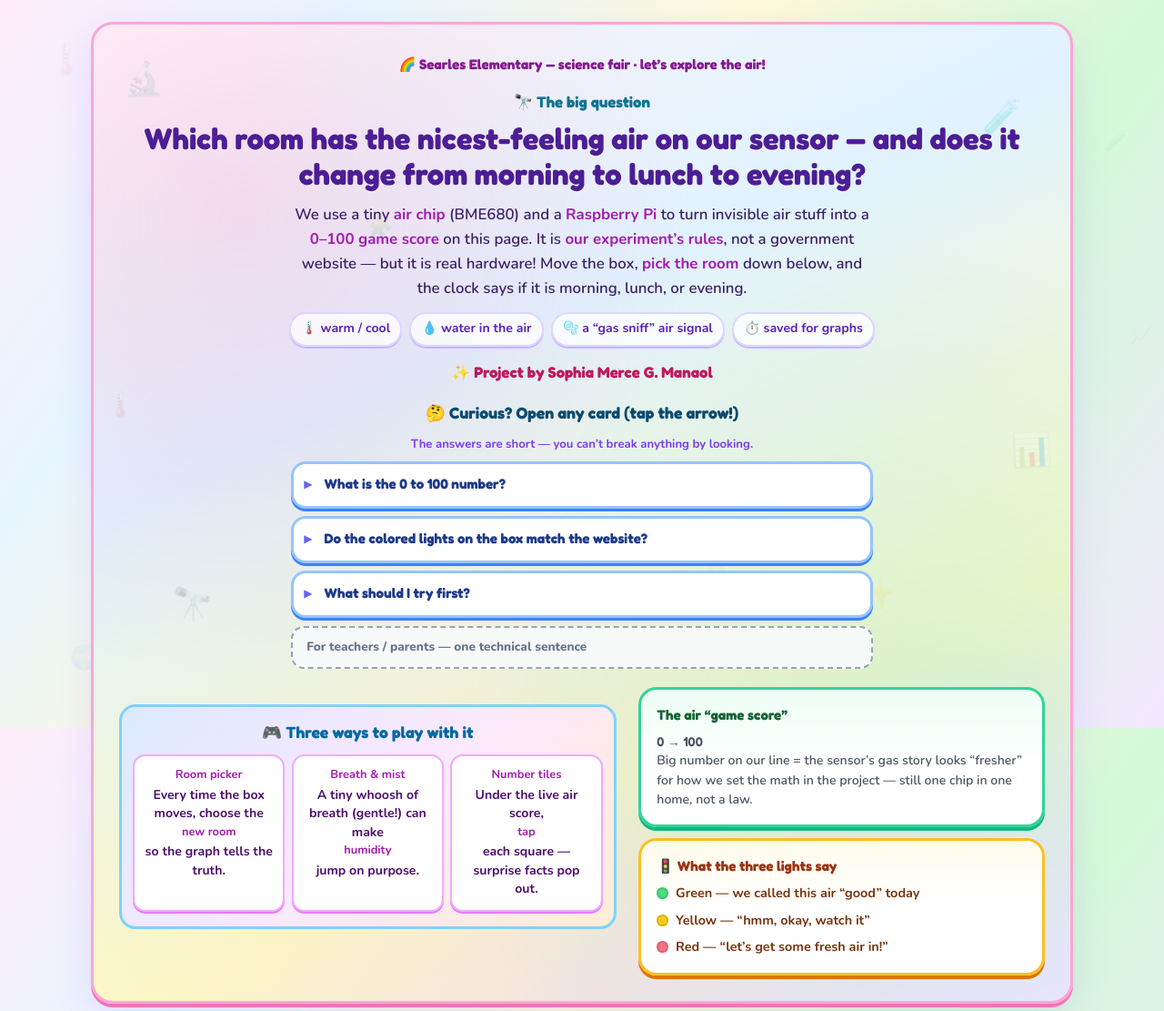
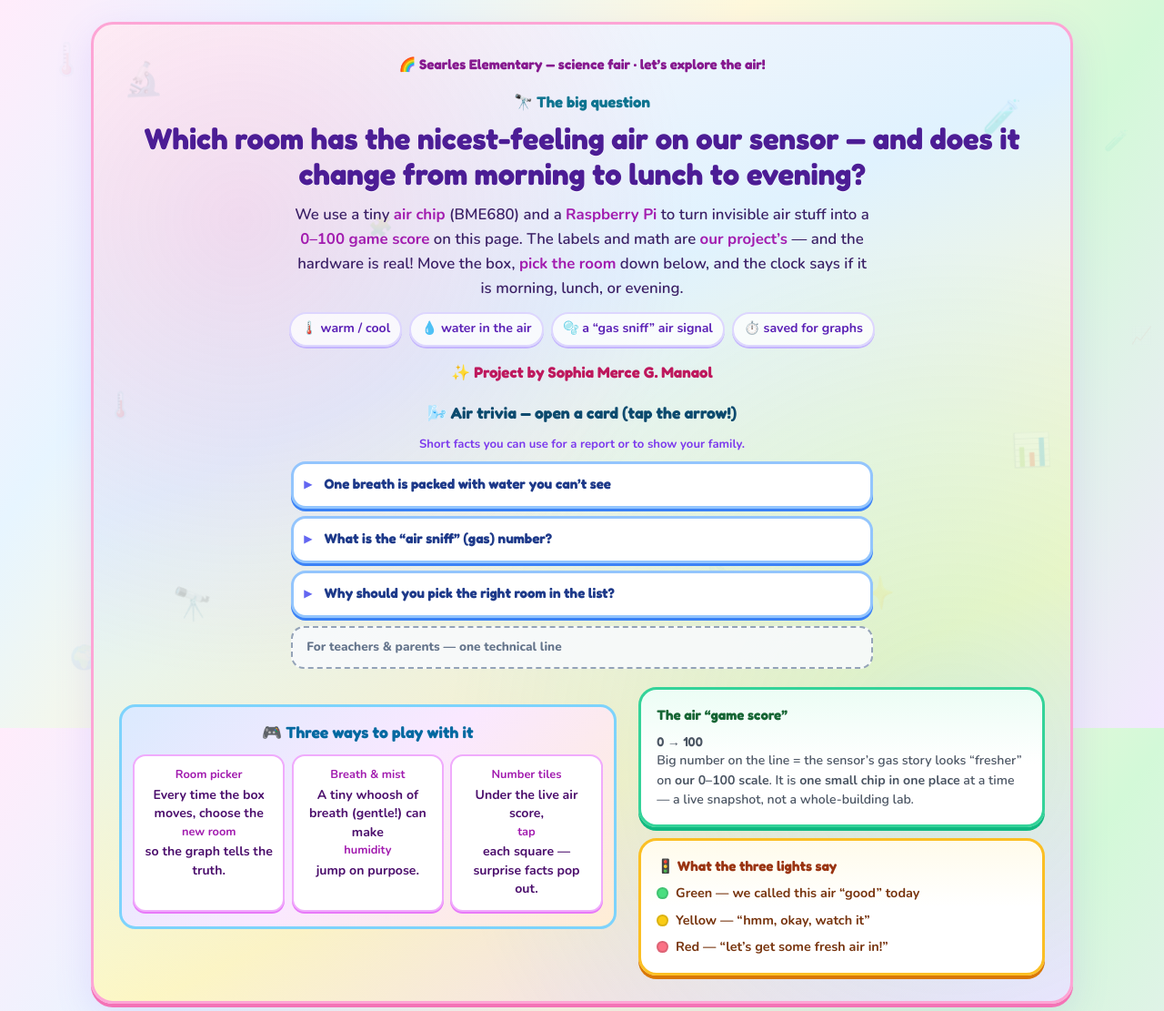
Before and after one commit to manaol2112/smartairchecker, a Flask app: page / in a window 1280 px wide. Shown: the top 1111 px of the page at 91% size. Run offline with Flask 3, Linux system fonts and the light colour scheme; data that the repository does not hold is empty.

Commit message:
Copy: remove law/government phrasing; air trivia cards in hero
Made-with: Cursor

```diff
--- a/templates/index.html
+++ b/templates/index.html
@@ -1369,10 +1369,10 @@
           </h1>
           <p class="intro-lead-kid">
             We use a tiny <strong>air chip</strong> (BME680) and a <strong>Raspberry Pi</strong> to turn
-            invisible air stuff into a <strong>0–100 game score</strong> on this page. It is
-            <strong>our experiment’s rules</strong>, not a government website — but it is real
-            hardware! Move the box, <strong>pick the room</strong> down below, and the clock says if it is
-            morning, lunch, or evening.
+            invisible air stuff into a <strong>0–100 game score</strong> on this page. The labels and
+            math are <strong>our project’s</strong> — and the hardware is real! Move the box,
+            <strong>pick the room</strong> down below, and the clock says if it is morning, lunch, or
+            evening.
           </p>
           <ul class="intro-badges" role="list" aria-label="What the gizmo measures">
             <li>🌡️ warm / cool</li>
@@ -1381,34 +1381,37 @@
             <li>⏱️ saved for graphs</li>
           </ul>
           <p class="intro-byline">✨ Project by Sophia Merce G. Manaol</p>
-          <div class="intro-curious" aria-label="Curiosity corner">
-            <h2 class="intro-curious__h">🤔 Curious? Open any card (tap the arrow!)</h2>
-            <p class="intro-curious__hint">The answers are short — you can’t break anything by looking.</p>
+          <div class="intro-curious" aria-label="Air trivia and fun facts">
+            <h2 class="intro-curious__h">🌬️ Air trivia — open a card (tap the arrow!)</h2>
+            <p class="intro-curious__hint">Short facts you can use for a report or to show your family.</p>
             <details class="curious-card">
-              <summary>What is the 0 to 100 number?</summary>
+              <summary>One breath is packed with water you can’t see</summary>
               <p>
-                It is a line we draw in software from the sensor’s
-                <strong>gas</strong> reading (bigger “gas” ohms in our model usually land higher on
-                the 0–100 line). Bigger = “happier on our scale,” not a doctor’s test.
+                Warm exhaled air holds lots of <strong>water vapor</strong>. Breathe near the box
+                (gently) and the <strong>humidity</strong> number can jump — same idea as a foggy
+                bathroom mirror after a hot shower, just measured by our chip.
               </p>
             </details>
             <details class="curious-card">
-              <summary>Do the colored lights on the box match the website?</summary>
+              <summary>What is the “air sniff” (gas) number?</summary>
               <p>
-                Yes! Green, yellow, and red on the build line up with the
-                <strong>good / okay / yikes</strong> ideas we coded — same story in two places.
+                The BME680 has a <strong>tiny hot plate</strong> inside. It “asks” the air a chemistry
+                question and we show the answer in <strong>kΩ (kiloohms)</strong>. A bigger kΩ on our page
+                often means the air looks <strong>fresher in our project’s math</strong> after the heater
+                has settled — it is not a super-nose, it is a resistance reading!
               </p>
             </details>
             <details class="curious-card">
-              <summary>What should I try first?</summary>
+              <summary>Why should you pick the right room in the list?</summary>
               <p>
-                Change the <strong>room</strong> when the Pi moves, then scroll to
-                <strong>Air score</strong> and watch the wiggly line. Tap the four number tiles to see
-                what each one is!
+                A kitchen, a bedroom, and a yard are not the same: different warmth, different moisture, and
+                different “bits” in the air. Telling the page <strong>where the box is</strong> helps the
+                graph tell the <strong>truth</strong> when you compare morning, lunch, and evening in each
+                space.
               </p>
             </details>
             <details class="curious-teacher">
-              <summary>For teachers / parents — one technical sentence</summary>
+              <summary>For teachers &amp; parents — one technical line</summary>
               <p>
                 Score: linear map of BME680 gas resistance per air_quality in config.yaml; labels use
                 good_min / moderate_min; room changes gate logs so rows match the space.
@@ -1438,7 +1441,11 @@
               <div class="intro-bubble intro-bubble--score">
                 <h3 class="intro-bubble__h">The air “game score”</h3>
                 <p class="intro-aside__num" aria-hidden="true">0 → 100</p>
-                <p>Big number on our line = the sensor’s gas story looks “fresher” for how we set the math in the project — still one chip in one home, not a law.</p>
+                <p>
+                  Big number on the line = the sensor’s gas story looks “fresher” on
+                  <strong>our 0–100 scale</strong>. It is <strong>one small chip in one place</strong> at
+                  a time — a live snapshot, not a whole-building lab.
+                </p>
               </div>
               <div class="intro-bubble intro-bubble--led">
                 <h3 class="intro-bubble__h">🚦 What the three lights say</h3>
```
